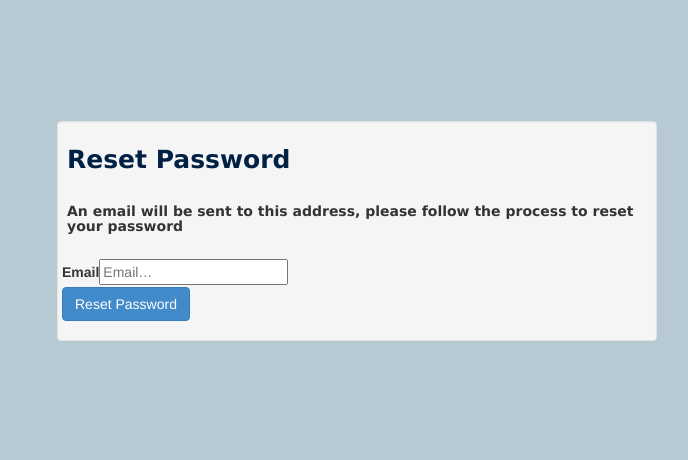
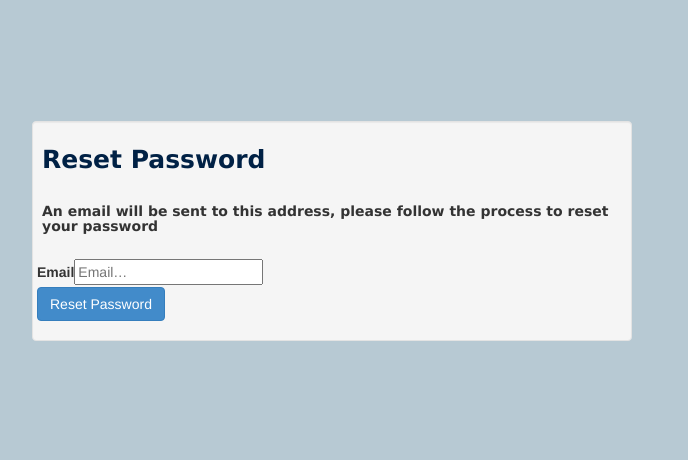
Before and after one commit to Rarely/LuckySlevin-CIMS, a CakePHP app: the page made by app/View/Users/resetpassword.ctp in a window 1280 px wide. Shown: the part 51-511 px from the top of the page, without its empty margins (308-996 px from the left). Run offline with PHP 8.4 and a stand-in for CakePHP, Linux system fonts and the light colour scheme; the template is opened without the code that fills it, so the values that code supplies are empty; form fields are guessed from the names that the template uses; some libraries are stand-ins or nearby versions.

Commit message:
Fixed a problem with the Reset Password layout
it is now centred and has a correct layout

Reviewed by Graeme

```diff
--- a/app/View/Users/resetpassword.ctp
+++ b/app/View/Users/resetpassword.ctp
@@ -6,7 +6,7 @@
   echo $this->Html->css('style.css');
 ?>
 
-<div class="col-md-4">
+<div class="row">
     <?php echo $this->Form->create('User', array(
       'url' => array('controller' => 'users', 'action' => 'resetpassword'),
       'inputDefaults' => array(
--- a/app/webroot/css/login.css
+++ b/app/webroot/css/login.css
@@ -69,6 +69,5 @@ body {
 
 .reset-well{
   width:600px;
-  margin-top:120px;
-  margin-left: 80%;
+  margin:120px auto;
 }
```
